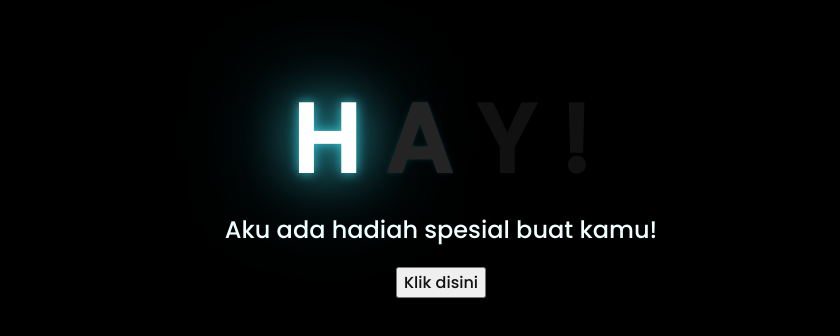
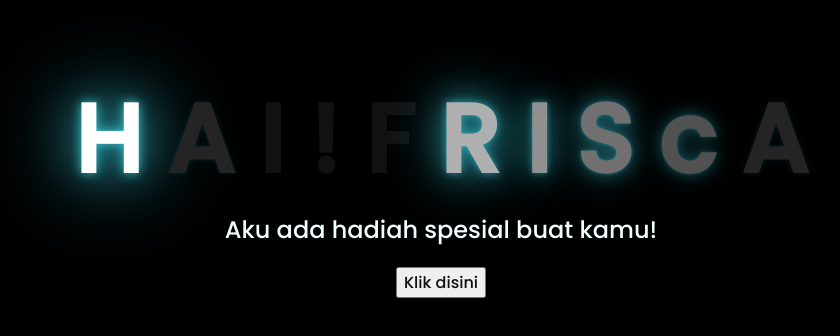
Before and after one commit to ata-art/specialbuatkamu.github.io, a plain HTML site: page index.html in a window 1280 px wide. Shown: the part 226-562 px from the top of the page, without its empty margins (207-1047 px from the left). Drawn offline with Linux system fonts and the light colour scheme.

Commit message:
Update index.html

```diff
--- a/index.html
+++ b/index.html
@@ -13,8 +13,14 @@
     <!-- silahkan menambah kata sesuai keinginan dengan <span>text...</span -->
         <span>H</span>
         <span>A</span>
-        <span>Y</span>
+        <span>I</span>
         <span>!</span>
+        <span>F</span>
+        <span>R</span>
+        <span>I</span>
+        <span>S</span>
+        <span>c</span>
+        <span>A</span>
     </div>
 
     <div class="description">
```
